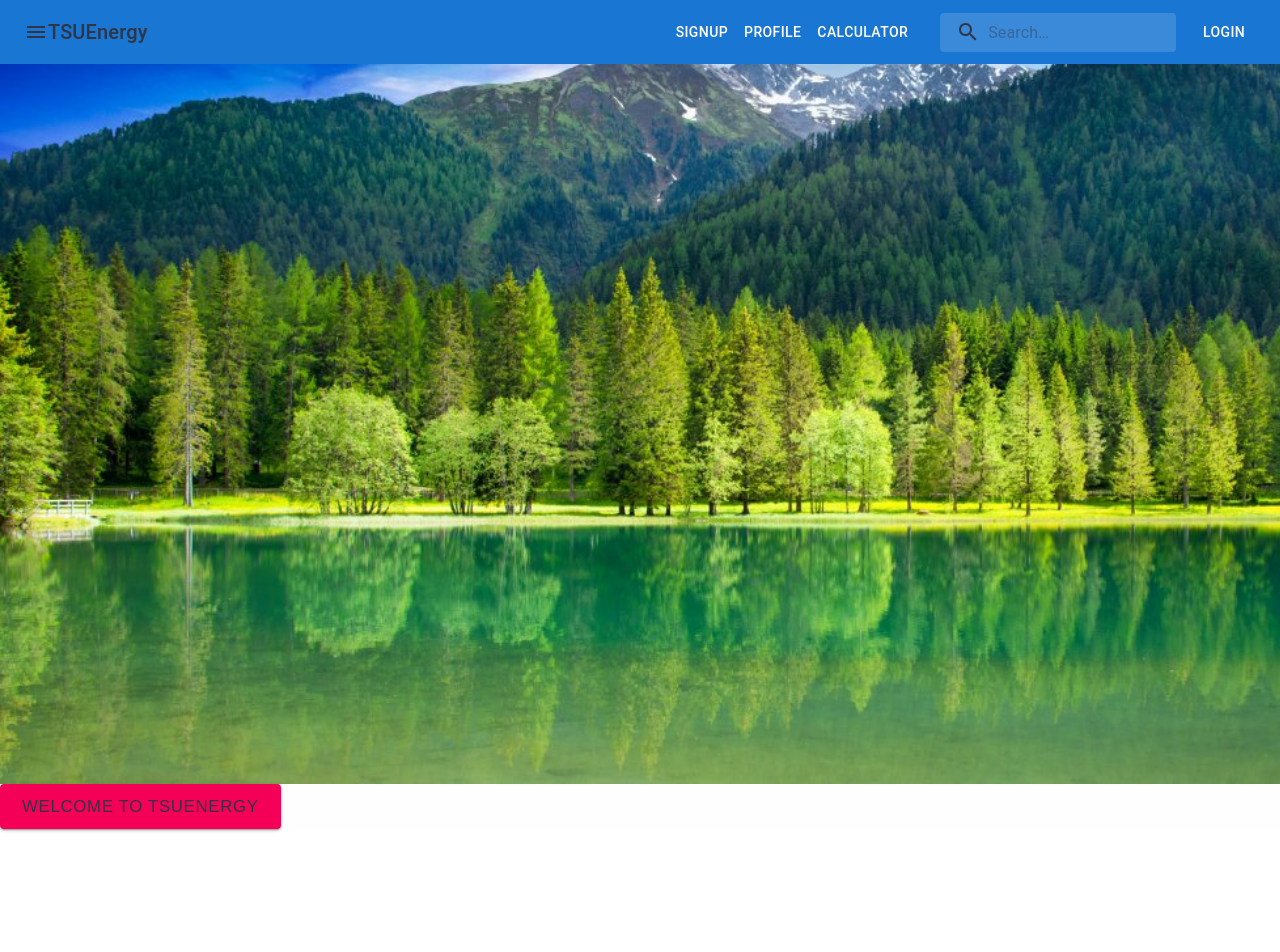
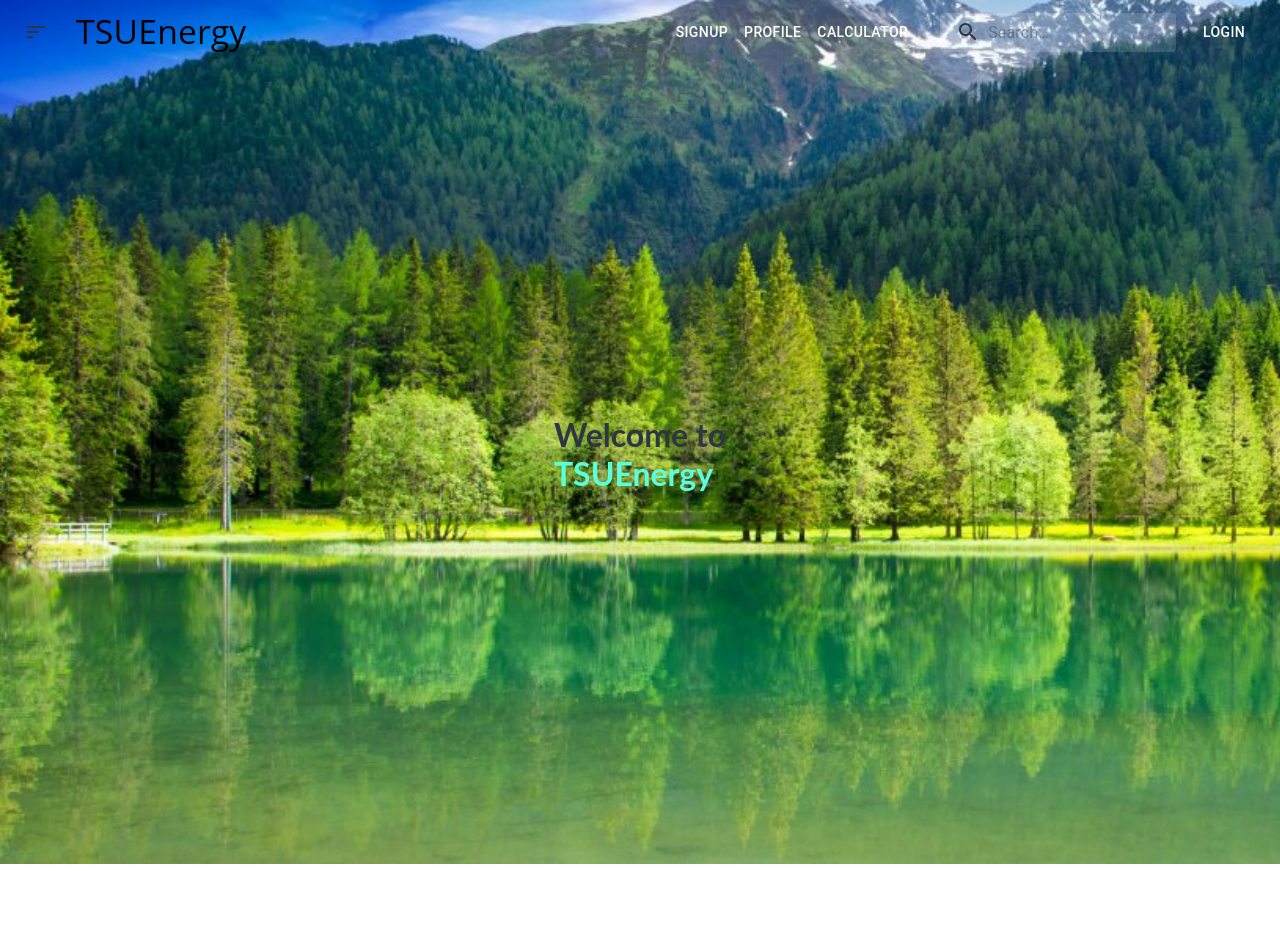
Before and after one commit to TS-energy/tsu-app, a React app in the folder frontend/: page / in a window 1280 px wide. Shown: the top 952 px of the page. Built offline with nearby package versions, Linux system fonts and the light colour scheme; no server answers; the HTML template or start-up script is replaced by a standard one.

Commit message:
update UI of front page

```diff
--- a/frontend/src/declaration.d.ts
+++ b/frontend/src/declaration.d.ts
@@ -1,3 +1,3 @@
-declare module '*.jpeg';
-declare module '*.png';
-declare module '*.jpg';
+declare module "*.jpeg";
+declare module "*.png";
+declare module "*.jpg";
--- a/frontend/src/staticInfo/components/App.tsx
+++ b/frontend/src/staticInfo/components/App.tsx
@@ -1,19 +1,15 @@
-import { Theme,createStyles } from "@mui/material";
-import { makeStyles, styled, alpha } from '@mui/material/styles';import { minHeight, style } from "@mui/system";
+import { Theme, createStyles } from "@mui/material";
+import { makeStyles, styled, alpha } from "@mui/material/styles";
+import { minHeight, style } from "@mui/system";
 import React, { Component } from "react";
 import { render } from "react-dom";
-import Header from "./Header";
 import HomePage from "./HomePage";
 // import SignUp from './SignUp'
-
-
-
 
 export default class App extends Component {
   constructor(props: any) {
     super(props);
   }
-
 
   render() {
     console.log("flag");
@@ -27,9 +23,7 @@ export default class App extends Component {
     // }
     return (
       <div>
-
         {/* <h1>Test website</h1> */}
-        <Header />
         <div>
           <HomePage />
         </div>
--- a/frontend/src/staticInfo/components/FrontPage.tsx
+++ b/frontend/src/staticInfo/components/FrontPage.tsx
@@ -1,50 +1,46 @@
 import React, { Component } from "react";
 // import logo from "../../../static/images/logo.png";
-import Button from '@material-ui/core/Button'
-import { ButtonGroup, styled } from "@mui/material";
+// import Button from '@material-ui/core/Button'
+import Button from "@mui/material/Button";
+import { ButtonGroup, Grid, styled } from "@mui/material";
 
 import { makeStyles } from "@material-ui/core/styles";
 import logo from "./../../assets/images/Logo.png";
+import background from "./../../assets/images/forest.jpeg";
+import Header from "./Header";
+import { flexbox } from "@mui/system";
 
-import background from "./../../assets/images/forest.jpeg";
-
-
-const Picture = styled('div')({
-  minHeight: '90vh',
+const Picture = styled("div")({
+  minHeight: "100vh",
   backgroundImage: `url(${background})`,
   //backgroundImage: `url(${process.env.IMG_PATH + 'forest.jpeg'})`,
-  backgroundRepeat: 'no-repeat',
-  backgroundSize: 'cover'
+  backgroundRepeat: "no-repeat",
+  backgroundSize: "cover",
 });
 
-const useStyles = makeStyles({
-    root : {
+const TextContainer = styled("div")({
+    display : 'flex',
+    justifyContent : 'center',
+    alignItems : 'center',
+    height : '100vh',
+});
 
-    }
-})
-
-const FrontPage = () : JSX.Element => {
-    return(
+const FrontPage = (): JSX.Element => {
+  return (
     <div className="FrontPage">
-            <Picture></Picture>
+      <Picture>
+        <Header></Header>
+          <TextContainer>
+            <h1>
+            Welcome to <br/> <span style={{color:"#5AFFDD"}}> TSUEnergy </span>
+            </h1>
+          </TextContainer>
+      </Picture>
       <header className="Front-header">
-                <ButtonGroup></ButtonGroup>
-                <Button
-                    // startIcon
-                    size = "large"
-                    style = {
-                        {
-                            fontSize: 24
-                        }
-                    }
-                    variant="contained" color="secondary"
-                    href = "/">
-                    Welcome to TSUEnergy
-                </Button>
         <img src={logo} className="App-logo" alt="logo" />
       </header>
     </div>
   );
-}
+};
 
 export default FrontPage;
--- a/frontend/src/staticInfo/components/Header.tsx
+++ b/frontend/src/staticInfo/components/Header.tsx
@@ -1,17 +1,18 @@
 import React, { Component } from "react";
 import "../../styles/base.css";
-
-import { styled, alpha } from '@mui/material/styles';
-import AppBar from '@mui/material/AppBar';
-import Box from '@mui/material/Box';
-import Toolbar from '@mui/material/Toolbar';
-import Typography from '@mui/material/Typography';
-import Button from '@mui/material/Button';
-import IconButton from '@mui/material/IconButton';
-import MenuIcon from '@mui/icons-material/Menu';
+import { makeStyles } from "@material-ui/styles";
+import { styled, alpha ,Theme} from "@mui/material/styles";
+import AppBar from "@mui/material/AppBar";
+import Box from "@mui/material/Box";
+import Toolbar from "@mui/material/Toolbar";
+import Typography from "@mui/material/Typography";
+import Button from "@mui/material/Button";
+import IconButton from "@mui/material/IconButton";
+import MenuIcon from "@mui/icons-material/Menu";
 import InputBase from "@mui/material/InputBase";
-import SearchIcon from '@mui/icons-material/Search';
-
+import SearchIcon from "@mui/icons-material/Search";
+import SortIcon from "@material-ui/icons/Sort";
+import WebFont from "webfontloader";
 // import "./base.styles/base.css";
 
 const styles = {
@@ -19,61 +20,87 @@ const styles = {
   //   border: "2px black solid"
   // },
   "&.MuiButton-text": {
-    color: "white"
+    color: "white",
   },
   "&.MuiButton-contained": {
-    color: "yellow"
+    color: "yellow",
   },
   "&.MuiButton-outlined": {
-    color: "brown"
-  }
+    color: "brown",
+  },
 };
 
-const Search = styled('div')(({ theme }) => ({
-  position: 'relative',
+const Search = styled("div")(({ theme }) => ({
+  position: "relative",
   borderRadius: theme.shape.borderRadius,
   backgroundColor: alpha(theme.palette.common.white, 0.15),
-  '&:hover': {
+  "&:hover": {
     backgroundColor: alpha(theme.palette.common.white, 0.25),
   },
   marginRight: theme.spacing(2),
   marginLeft: 0,
-  width: '100%',
-  [theme.breakpoints.up('sm')]: {
+  width: "100%",
+  [theme.breakpoints.up("sm")]: {
     marginLeft: theme.spacing(3),
-    width: 'auto',
+    width: "auto",
   },
 }));
 
-const SearchIconWrapper = styled('div')(({ theme }) => ({
+const SearchIconWrapper = styled("div")(({ theme }) => ({
   padding: theme.spacing(0, 2),
-  height: '100%',
-  position: 'absolute',
-  pointerEvents: 'none',
-  display: 'flex',
-  alignItems: 'center',
-  justifyContent: 'center',
+  height: "100%",
+  position: "absolute",
+  pointerEvents: "none",
+  display: "flex",
+  alignItems: "center",
+  justifyContent: "center",
 }));
 
 const StyledInputBase = styled(InputBase)(({ theme }) => ({
-  color: 'inherit',
-  '& .MuiInputBase-input': {
+  color: "inherit",
+  "& .MuiInputBase-input": {
     padding: theme.spacing(1, 1, 1, 0),
     // vertical padding + font size from searchIcon
     paddingLeft: `calc(1em + ${theme.spacing(4)})`,
-    transition: theme.transitions.create('width'),
-    width: '100%',
-    [theme.breakpoints.up('md')]: {
-      width: '20ch',
+    transition: theme.transitions.create("width"),
+    width: "100%",
+    [theme.breakpoints.up("md")]: {
+      width: "20ch",
     },
   },
 }));
 
+type Props = {
+  background : "blue";
+}
+
+// Note that this make Styles comes from material-mui version
+const useStyles = makeStyles(({
+  appbar: {
+    background: 'none',
+  },
+  appbarWrapper : {
+    width : "80%",
+    margin : '0 auto',
+  },
+  appbarTitle : {
+    flexGrow : 1,
+  },
+  icon : {
+    color : '#fff',
+    fontSize  : '2rem',
+  }
+}));
+
+// TODO : import more beautiful fonts
+
 const Header = (): JSX.Element => {
+  const classes = useStyles();
   return (
     <Box sx={{ flexGrow: 1 }}>
-      <AppBar position="static">
-        <Toolbar>
+      {/* TODO : to add makeStyles not style class */}
+      <AppBar position="static" style={{background:'none'}} elevation={0}>
+        <Toolbar className={classes.appbar}> {/*container that flex */}
           <IconButton
             size="large"
             edge="start"
@@ -81,35 +108,56 @@ const Header = (): JSX.Element => {
             aria-label="menu"
             sx={{ mr: 2 }}
           >
-            <MenuIcon />
+            <SortIcon />
+            {/* <MenuIcon /> */}
           </IconButton>
-          <Typography variant="h6" component="div" sx={{ flexGrow: 1 }}>
+          <Typography variant="h6" component="div" sx={{ flexGrow: 1 }} style={{fontFamily:'Open Sans',color:'ActiveBorder',fontSize:'2em'}}>
             TSUEnergy
           </Typography>
-          <Button sx={{
+          <Button
+            sx={{
               "&.MuiButton-text": { color: "white" },
             }}
-  variant="text" href="/signup">Signup</Button>
-          <Button sx={{
+            variant="text"
+            href="/signup"
+          >
+            Signup
+          </Button>
+          <Button
+            sx={{
               "&.MuiButton-text": { color: "white" },
             }}
-            variant="text" href="/">Profile</Button>
-          <Button sx={{
+            variant="text"
+            href="/"
+          >
+            Profile
+          </Button>
+          <Button
+            sx={{
               "&.MuiButton-text": { color: "white" },
             }}
-            variant="text" href="/calculator">Calculator</Button>
+            variant="text"
+            href="/calculator"
+          >
+            Calculator
+          </Button>
           <Search>
             <SearchIconWrapper>
               <SearchIcon />
             </SearchIconWrapper>
             <StyledInputBase
               placeholder="Search…"
-              inputProps={{ 'aria-label': 'search' }}
+              inputProps={{ "aria-label": "search" }}
             />
           </Search>
-          <Button sx={{
+          <Button
+            sx={{
               "&.MuiButton-text": { color: "white" },
-    }} href="/signin">Login</Button>
+            }}
+            href="/signin"
+          >
+            Login
+          </Button>
         </Toolbar>
       </AppBar>
     </Box>
@@ -130,8 +178,6 @@ const Header = (): JSX.Element => {
     //     </li>
     //   </ul>
     // </nav>
-
-
   );
 };
 
```
Also changed, not shown: frontend/src/calculator/components/FirstPage/PageOne.tsx (+7 -4 lines), frontend/src/themes/theme.tsx (added). Lines whose indentation alone changed are shown as unchanged.
